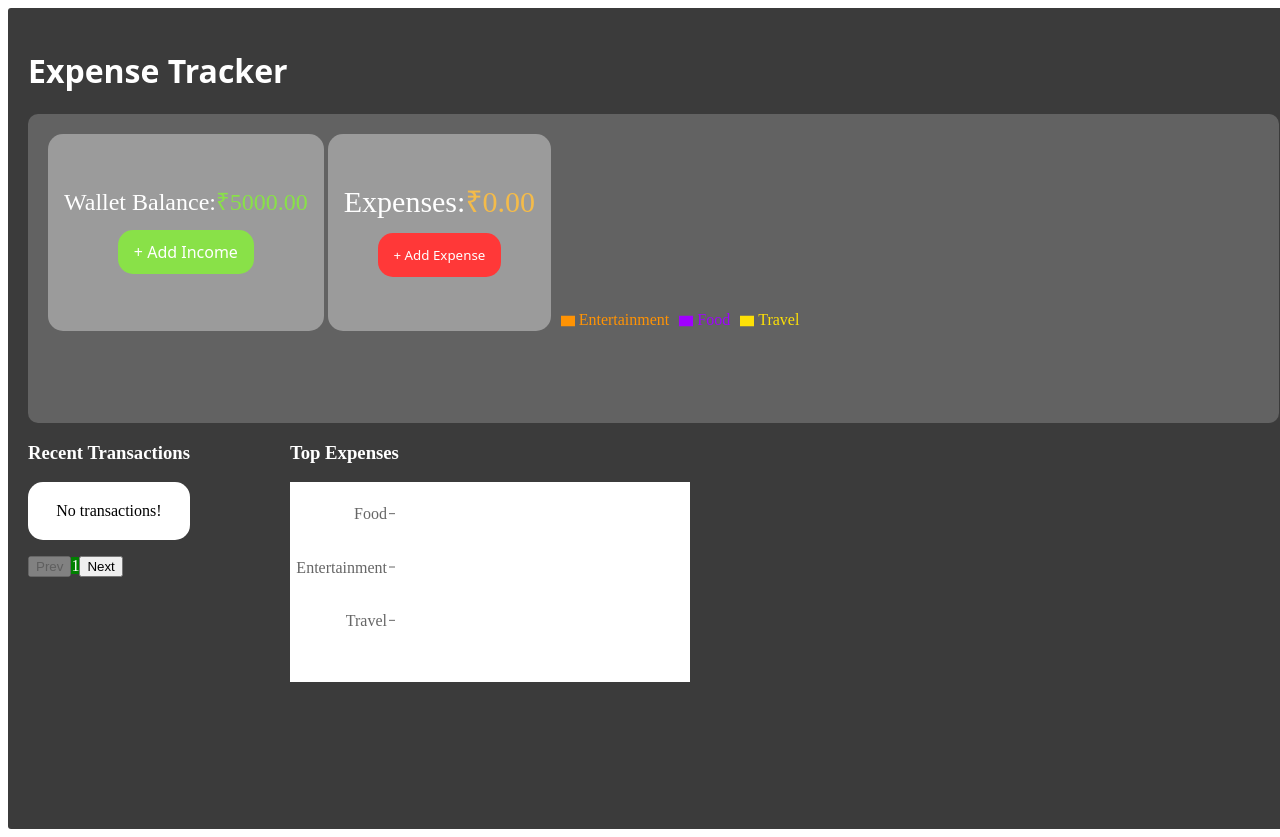
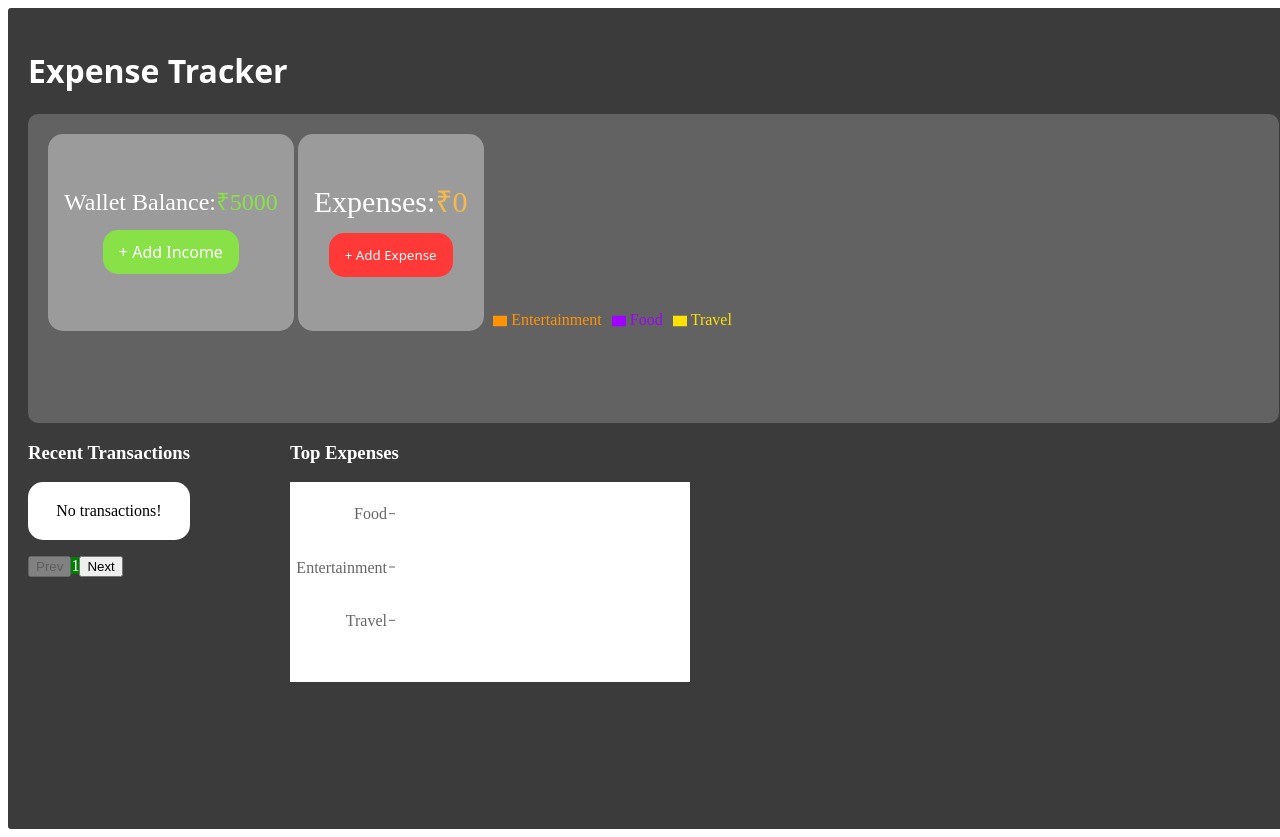
Before and after one commit to JishaSarathC/ExpenseTracker, a React (Vite) app: page / in a window 1280 px wide. Shown: the top 837 px of the page. Built offline with nearby package versions, Linux system fonts and the light colour scheme.

Commit message:
expencetracker

```diff
--- a/src/components/Balance/Balans.jsx
+++ b/src/components/Balance/Balans.jsx
@@ -2,7 +2,7 @@ import "./Balans.css";
 export default function Balans({balance, openBalanceModal}){
     return(
   <div className="Bcontainer">
-    <div className="wallet">Wallet Balance:<span className="balance">₹{Number(balance).toFixed(2)}</span></div>
+    <div className="wallet">Wallet Balance:<span className="balance">₹{Number(balance)}</span></div>
     <div><button className="buton" onClick={openBalanceModal}>+ Add Income</button></div>
     </div>
     )
--- a/src/components/Expences/Expens.jsx
+++ b/src/components/Expences/Expens.jsx
@@ -2,7 +2,7 @@ import "./Expens.css";
 export default function Expens({totalExpenses,openExpenseModal}){
     return(
         <div className="Econtainer">
-      <div className="exp">Expenses:<span className="expense">₹{Number(totalExpenses).toFixed(2)}</span></div>
+      <div className="exp">Expenses:<span className="expense">₹{Number(totalExpenses)}</span></div>
       <button className="butn" onClick={openExpenseModal}>+ Add Expense</button>
       </div>
     )
```
